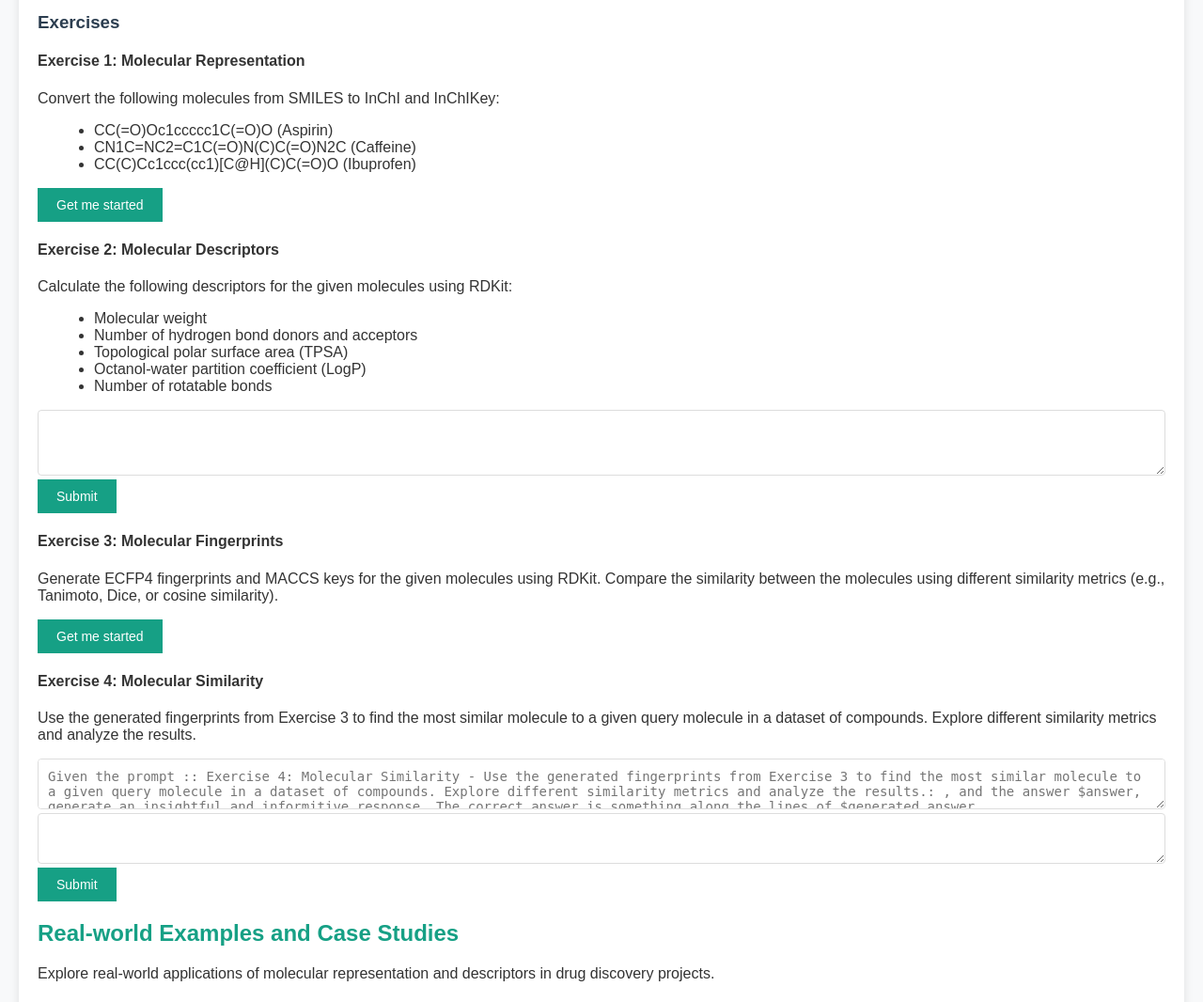
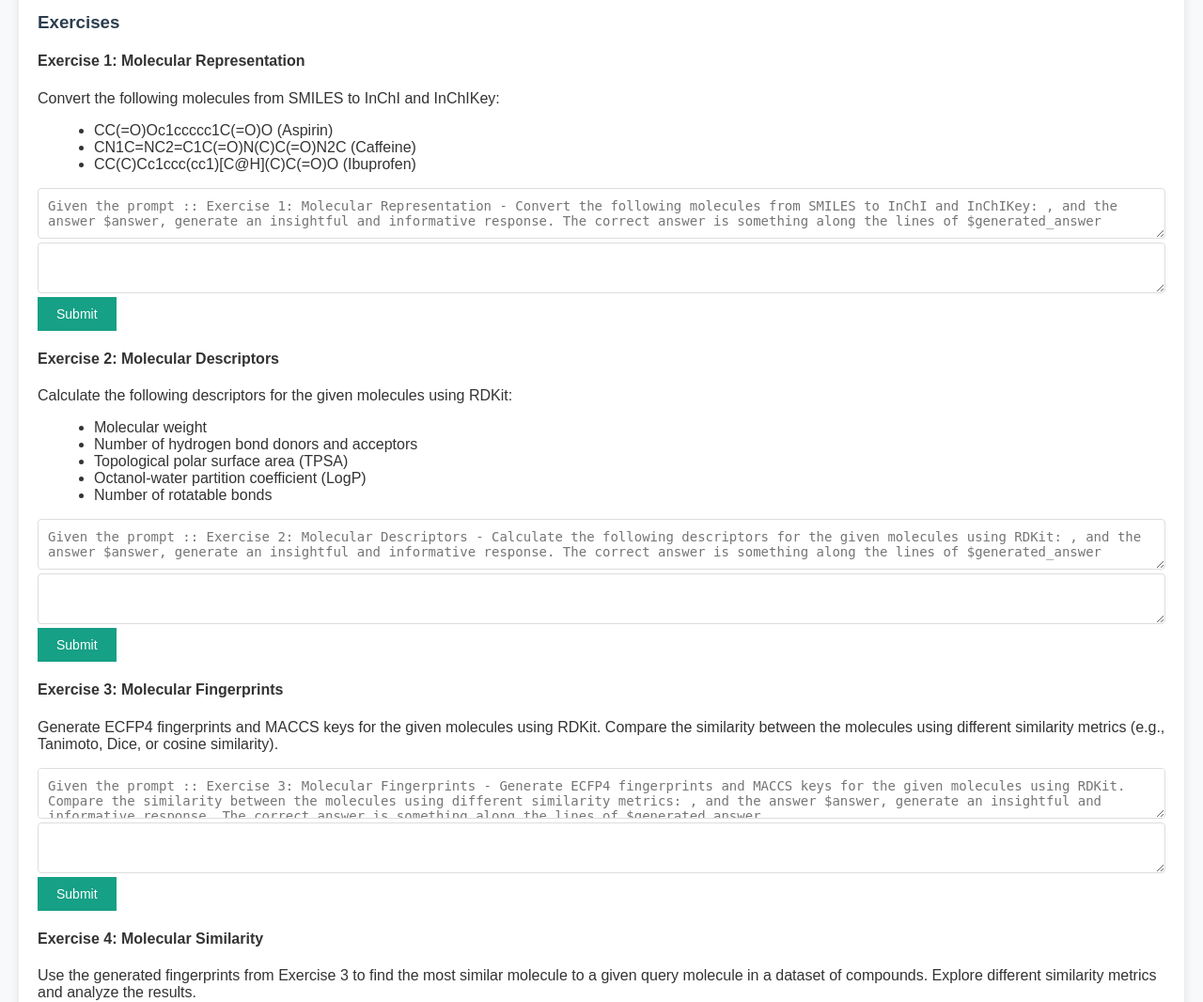
Before and after one commit to grabbedrat/drugdelivery-ml-lab, a Flask app: page /module1/lesson1 in a window 1280 px wide. Shown: the part 1424-2490 px from the top of the page at 94% size. Run offline with Flask 3, Linux system fonts and the light colour scheme; some libraries are stand-ins or nearby versions.

Commit message:
Refactor module1 routes to include code generation endpoint

```diff
--- a/app.py
+++ b/app.py
@@ -4,14 +4,18 @@ from modules.module2.routes import module2
 from modules.module3.routes import module3
 from modules.module4.routes import module4
 from modules.module5.routes import module5
+from modules.api import api
 
 app = Flask(__name__)
 
+app.register_blueprint(api)
 app.register_blueprint(module1)
 app.register_blueprint(module2)
 app.register_blueprint(module3)
 app.register_blueprint(module4)
 app.register_blueprint(module5)
+
+
 
 @app.route('/')
 def home():
--- a/modules/module1/routes.py
+++ b/modules/module1/routes.py
@@ -17,20 +17,3 @@ def lesson3():
 @module1.route('/')
 def module1_home():
     return render_template('module1/module1_home.html')
-
-@module1.route('/generate', methods=['POST'])
-def generate():
-    prompt = request.form['prompt']
-    context = request.form['context']
-
-    # Call your LLM code generation or question answering function here
-    generated_content = llm_generate_function(prompt, context)
-
-    return jsonify({'generated_content': generated_content})
-
-def llm_generate_function(prompt, context):
-    # Preprocess the prompt and context if needed
-    # Call your LLM code generation or question answering model
-    generated_content = "This is a placeholder for the generated content."
-    # Postprocess the generated content if needed
-    return generated_content
--- a/templates/module1/lesson1.html
+++ b/templates/module1/lesson1.html
@@ -57,8 +57,12 @@
         <li>CN1C=NC2=C1C(=O)N(C)C(=O)N2C (Caffeine)</li>
         <li>CC(C)Cc1ccc(cc1)[C@H](C)C(=O)O (Ibuprofen)</li>
     </ul>
-    <button hx-post="/api/get_started" hx-target="#exercise1-modal" hx-swap="innerHTML">Get me started</button>
-    <div id="exercise1-modal"></div>
+    <form hx-post="/api/generate" hx-target="#generated-content-output1">
+        <textarea name="context" placeholder="Given the prompt :: Exercise 1: Molecular Representation - Convert the following molecules from SMILES to InChI and InChIKey: , and the answer $answer, generate an insightful and informative response. The correct answer is something along the lines of $generated_answer"></textarea>
+        <textarea name="prompt" placeholder=""></textarea>
+        <button type="submit">Submit</button>
+    </form>
+    <div id="generated-content-output1"></div>
 </section>
 <section>
     <h4>Exercise 2: Molecular Descriptors</h4>
@@ -70,28 +74,32 @@
         <li>Octanol-water partition coefficient (LogP)</li>
         <li>Number of rotatable bonds</li>
     </ul>
-    <form hx-post="/api/evaluate_answer" hx-swap="outerHTML">
-        <textarea name="answer" rows="3" cols="50"></textarea>
-        <br>
-        <input type="submit" value="Submit">
+    <form hx-post="/api/generate" hx-target="#generated-content-output2">
+        <textarea name="context" placeholder="Given the prompt :: Exercise 2: Molecular Descriptors - Calculate the following descriptors for the given molecules using RDKit: , and the answer $answer, generate an insightful and informative response. The correct answer is something along the lines of $generated_answer"></textarea>
+        <textarea name="prompt" placeholder=""></textarea>
+        <button type="submit">Submit</button>
     </form>
+    <div id="generated-content-output2"></div>
 </section>
 <section>
     <h4>Exercise 3: Molecular Fingerprints</h4>
     <p>Generate ECFP4 fingerprints and MACCS keys for the given molecules using RDKit. Compare the similarity between the molecules using different similarity metrics (e.g., Tanimoto, Dice, or cosine similarity).</p>
-    <button hx-post="/api/get_started" hx-target="#exercise3-modal" hx-swap="innerHTML">Get me started</button>
-    <div id="exercise3-modal"></div>
+    <form hx-post="/api/generate" hx-target="#generated-content-output3">
+        <textarea name="context" placeholder="Given the prompt :: Exercise 3: Molecular Fingerprints - Generate ECFP4 fingerprints and MACCS keys for the given molecules using RDKit. Compare the similarity between the molecules using different similarity metrics: , and the answer $answer, generate an insightful and informative response. The correct answer is something along the lines of $generated_answer"></textarea>
+        <textarea name="prompt" placeholder=""></textarea>
+        <button type="submit">Submit</button>
+    </form>
+    <div id="generated-content-output3"></div>
 </section>
 <section>
     <h4>Exercise 4: Molecular Similarity</h4>
     <p>Use the generated fingerprints from Exercise 3 to find the most similar molecule to a given query molecule in a dataset of compounds. Explore different similarity metrics and analyze the results.</p>
-    <form hx-post="/module1/generate" hx-target="#generated-content-output">
-        <textarea name="context" placeholder="Given the prompt :: Exercise 4: Molecular Similarity - Use the generated fingerprints from Exercise 3 to find the most similar molecule to a given query molecule in a dataset of compounds. Explore different similarity metrics and analyze the results.: , and the answer $answer, generate an insightful and informitive response. The correct answer is something along the lines of $generated_answer"></textarea>
+    <form hx-post="/api/generate" hx-target="#generated-content-output4">
+        <textarea name="context" placeholder="Given the prompt :: Exercise 4: Molecular Similarity - Use the generated fingerprints from Exercise 3 to find the most similar molecule to a given query molecule in a dataset of compounds. Explore different similarity metrics and analyze the results.: , and the answer $answer, generate an insightful and informative response. The correct answer is something along the lines of $generated_answer"></textarea>
         <textarea name="prompt" placeholder=""></textarea>
         <button type="submit">Submit</button>
     </form>
-
-    <div id="generated-content-output"></div>
+    <div id="generated-content-output4"></div>
 </section>
 <section id="real-world-examples">
     <h2>Real-world Examples and Case Studies</h2>
```
Also changed, not shown: modules/api.py (added, +26 -0 lines).
